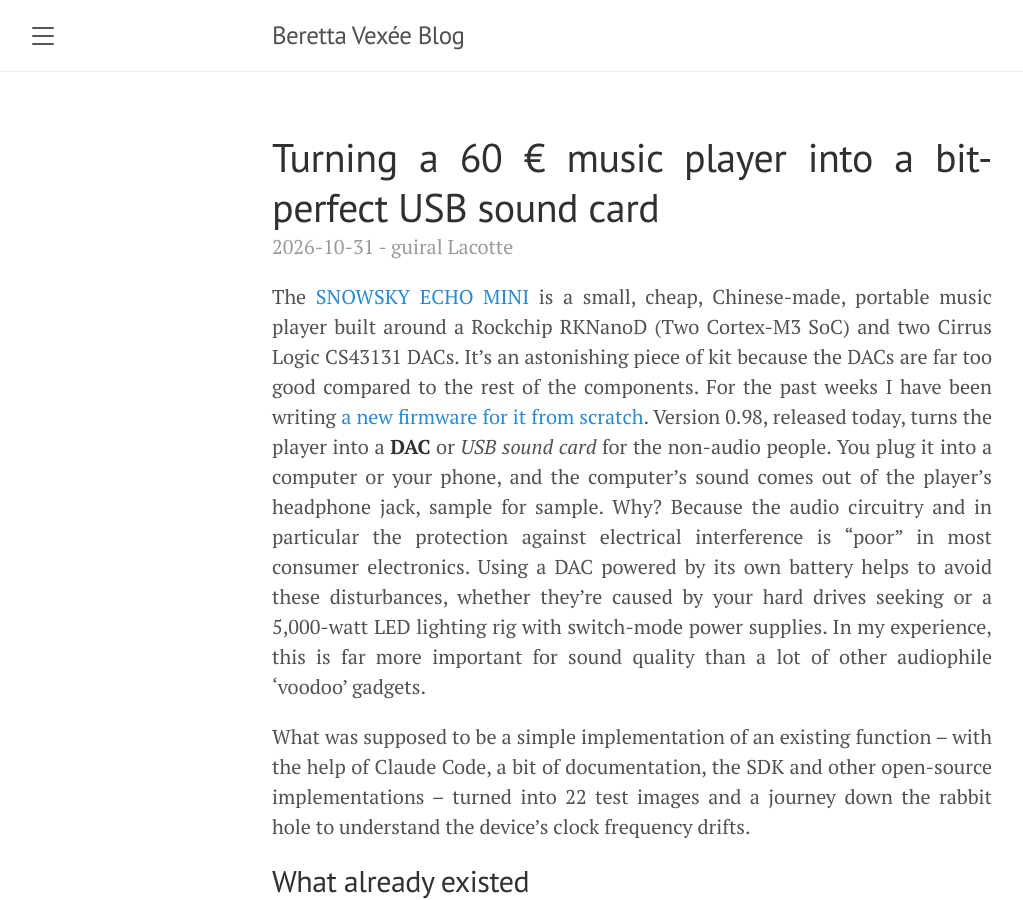
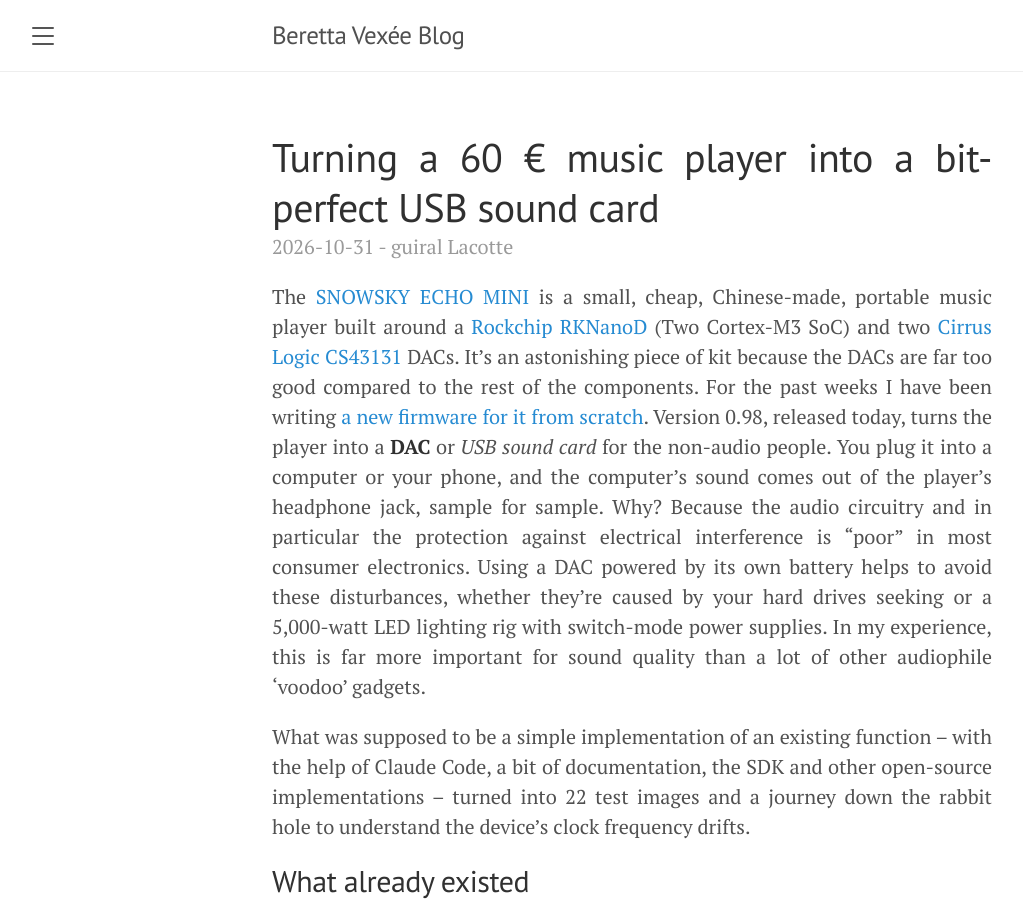
Before and after one commit to berettavexee/berettavexee.github.io, a Jekyll site: the page built from _posts/2026-10-31-echo-mini-usb-sound-card.md, in a window 1280 px wide and 900 px high. Shown: the whole window, without its empty margins (8-1031 px from the left). Built offline with Jekyll 4.4.1, drawn with Linux system fonts in a browser that asks for light colours; part of the change alters nothing that is shown.

```diff
--- a/_posts/2026-10-31-echo-mini-usb-sound-card.md
+++ b/_posts/2026-10-31-echo-mini-usb-sound-card.md
@@ -7,7 +7,7 @@ language: english
 tags: firmware USB audio UAC reverse-engineering ECHO-MINI
 ---
 
-The [SNOWSKY ECHO MINI](https://www.fiio.com/echomini) is a small, cheap, Chinese-made, portable music player built around a Rockchip RKNanoD (Two Cortex-M3 SoC) and two Cirrus Logic CS43131 DACs. It’s an astonishing piece of kit because the DACs are far too good compared to the rest of the components.
+The [SNOWSKY ECHO MINI](https://www.fiio.com/echomini) is a small, cheap, Chinese-made, portable music player built around a [Rockchip RKNanoD](https://rockchips.net/product/rknanod/) (Two Cortex-M3 SoC) and two [Cirrus Logic CS43131](https://www.cirrus.com/products/cs43131) DACs. It’s an astonishing piece of kit because the DACs are far too good compared to the rest of the components.
 For the past weeks I have been writing [a new firmware for it from scratch](https://github.com/berettavexee/echo-mini-newfw). Version 0.98, released today, turns the player into a **DAC** or *USB sound card* for the non-audio people. You plug it into a computer or your phone, and the computer's sound comes out of the player's headphone jack, sample for sample. Why? Because the audio circuitry and in particular the protection against electrical interference is "poor" in most consumer electronics. Using a DAC powered by its own battery helps to avoid these disturbances, whether they’re caused by your hard drives seeking or a 5,000-watt LED lighting rig with switch-mode power supplies. In my experience, this is far more important for sound quality than a lot of other audiophile ‘voodoo’ gadgets.
 
 What was supposed to be a simple implementation of an existing function – with the help of Claude Code, a bit of documentation, the SDK and other open-source implementations – turned into 22 test images and a journey down the rabbit hole to understand the device’s clock frequency drifts.
```
